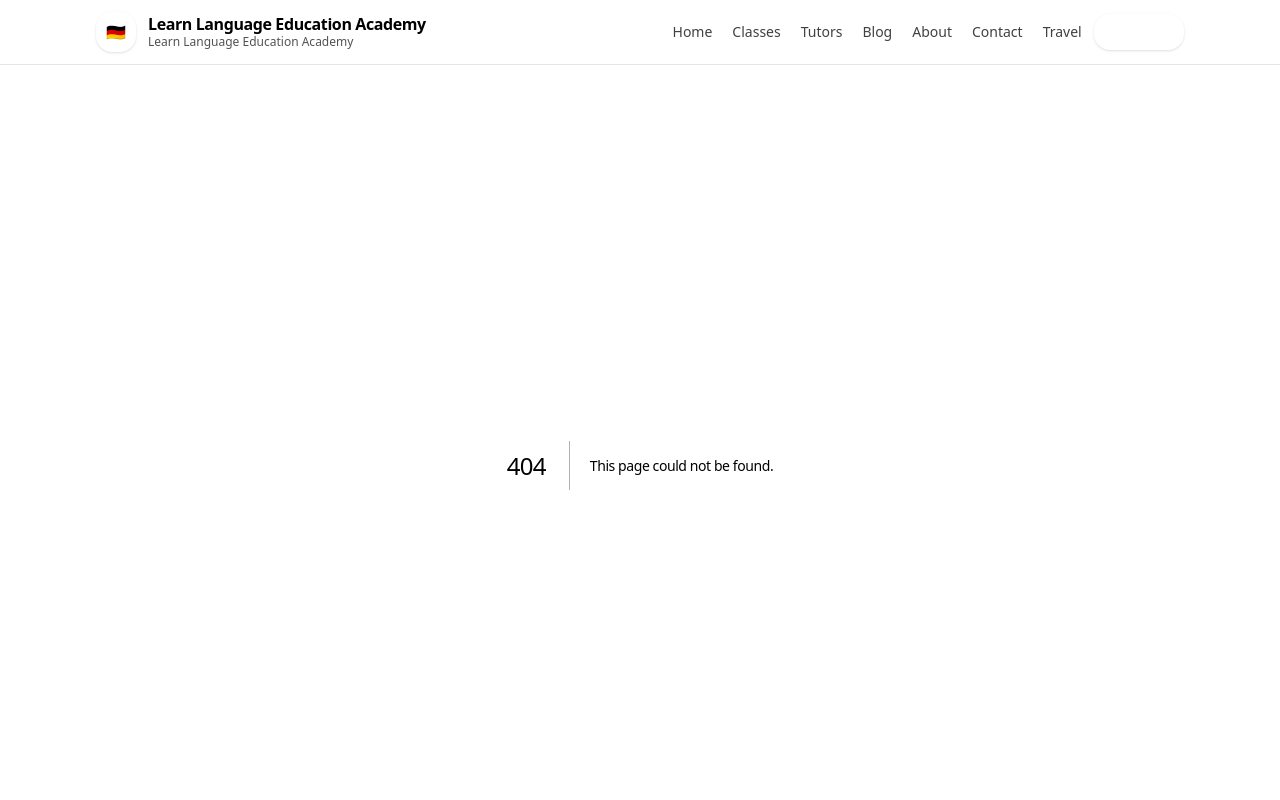
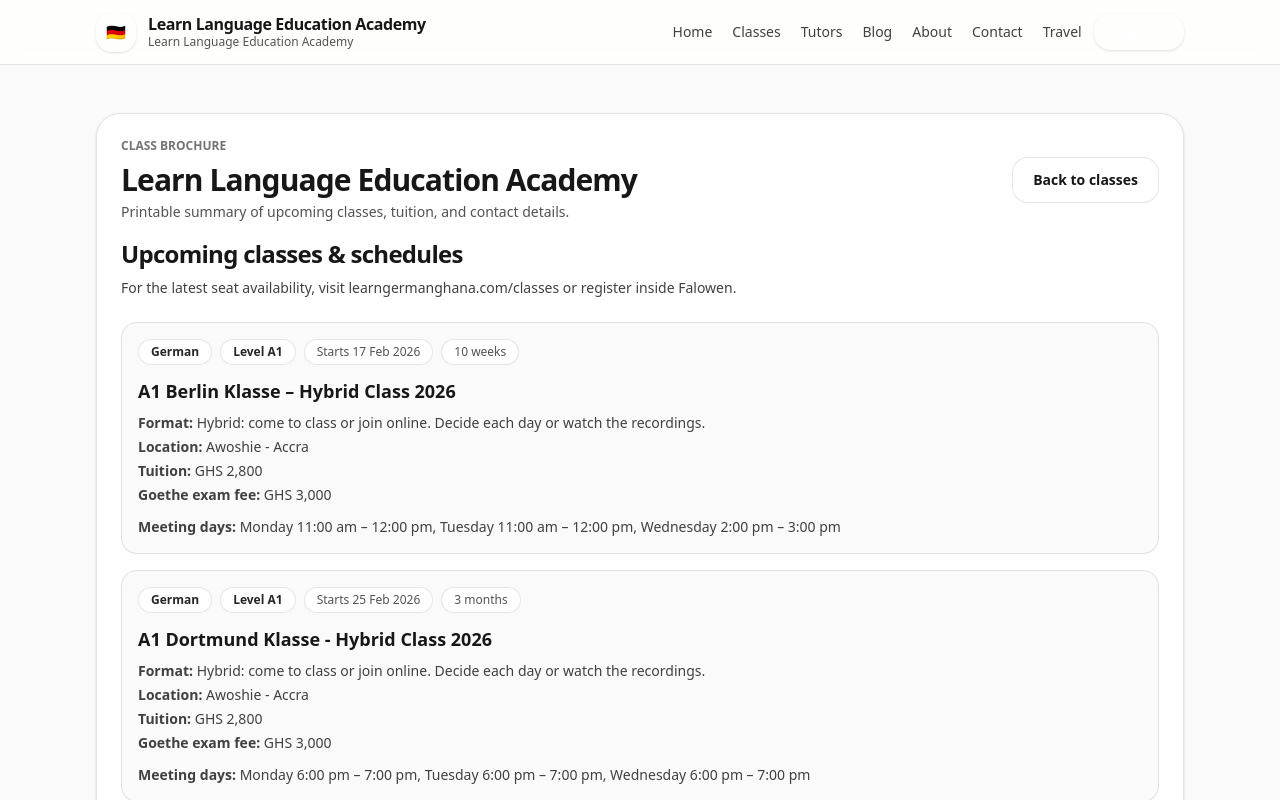
Before and after one commit to learngermanghana/learngermanghana-site, a Next.js app: page /classes/brochure in a window 1280 px wide. Before the commit this address had no page. Shown: the top 800 px of the page. Built offline with nearby package versions, Linux system fonts and the light colour scheme.

Commit message:
Fix brochure download flow

```diff
--- /dev/null
+++ b/src/app/classes/brochure/page.tsx
@@ -0,0 +1,119 @@
+import { Container } from "@/components/Container";
+import { BrochureAutoPrint } from "@/components/BrochureAutoPrint";
+import { BrochurePrintButton } from "@/components/BrochurePrintButton";
+import { upcomingClasses, tuitionFeesGHS, goetheExamFeesGHS } from "@/data/content";
+import { formatDatePretty } from "@/lib/date";
+import { SITE, WHATSAPP_LINK } from "@/lib/site";
+
+function money(amount: number) {
+  return `GHS ${amount.toLocaleString("en-GH")}`;
+}
+
+export default function ClassesBrochurePage() {
+  return (
+    <div className="bg-neutral-50 print:bg-white">
+      <Container>
+        <section className="py-8 sm:py-12">
+          <BrochureAutoPrint />
+          <div className="rounded-3xl border border-black/10 bg-white p-6 shadow-sm print:border-none print:shadow-none">
+            <div className="flex flex-col gap-4 sm:flex-row sm:items-center sm:justify-between print:hidden">
+              <div>
+                <div className="text-xs font-semibold uppercase text-neutral-500">Class Brochure</div>
+                <h1 className="mt-2 text-2xl sm:text-3xl font-semibold text-neutral-900">
+                  Learn Language Education Academy
+                </h1>
+                <p className="mt-1 text-sm text-neutral-600">
+                  Printable summary of upcoming classes, tuition, and contact details.
+                </p>
+              </div>
+              <div className="flex flex-col sm:flex-row gap-3">
+                <BrochurePrintButton />
+                <a
+                  href="/classes"
+                  className="inline-flex w-full sm:w-auto items-center justify-center rounded-2xl border border-black/10 bg-white px-5 py-3 text-sm font-semibold hover:bg-neutral-50"
+                >
+                  Back to classes
+                </a>
+              </div>
+            </div>
+
+            <div className="mt-4 print:mt-0">
+              <h2 className="text-xl sm:text-2xl font-semibold text-neutral-900">
+                Upcoming classes &amp; schedules
+              </h2>
+              <p className="mt-2 text-sm text-neutral-700">
+                For the latest seat availability, visit learngermanghana.com/classes or register inside Falowen.
+              </p>
+            </div>
+
+            <div className="mt-6 grid gap-4">
+              {upcomingClasses.map((item) => {
+                const tuition = item.tuitionFee ?? tuitionFeesGHS[item.level];
+                const examFee = item.examFee ?? goetheExamFeesGHS[item.level];
+                const examFeeLabel = item.language === "German" ? "Goethe exam fee" : "Exam fee";
+                const examFeeDisplay = examFee ? money(examFee) : "Check with provider";
+
+                return (
+                  <div key={item.id} className="rounded-2xl border border-black/10 bg-neutral-50 p-4">
+                    <div className="flex flex-wrap items-center gap-2 text-xs text-neutral-600">
+                      <span className="rounded-full border border-black/10 bg-white px-3 py-1 font-semibold text-neutral-800">
+                        {item.language}
+                      </span>
+                      <span className="rounded-full border border-black/10 bg-white px-3 py-1 font-semibold text-neutral-800">
+                        Level {item.level}
+                      </span>
+                      <span className="rounded-full border border-black/10 bg-white px-3 py-1">
+                        Starts {formatDatePretty(item.startDate)}
+                      </span>
+                      <span className="rounded-full border border-black/10 bg-white px-3 py-1">
+                        {item.duration}
+                      </span>
+                    </div>
+                    <div className="mt-3 text-lg font-semibold text-neutral-900">{item.title}</div>
+                    <div className="mt-2 text-sm text-neutral-700">
+                      <span className="font-semibold">Format:</span> {item.format}
+                    </div>
+                    <div className="mt-1 text-sm text-neutral-700">
+                      <span className="font-semibold">Location:</span> {item.location}
+                    </div>
+                    <div className="mt-1 text-sm text-neutral-700">
+                      <span className="font-semibold">Tuition:</span>{" "}
+                      {tuition ? money(tuition) : "Check in Falowen"}
+                    </div>
+                    <div className="mt-1 text-sm text-neutral-700">
+                      <span className="font-semibold">{examFeeLabel}:</span> {examFeeDisplay}
+                    </div>
+                    <div className="mt-3 text-sm text-neutral-700">
+                      <span className="font-semibold">Meeting days:</span>{" "}
+                      {item.meetingDays.map((meeting) => `${meeting.day} ${meeting.time}`).join(", ")}
+                    </div>
+                  </div>
+                );
+              })}
+            </div>
+
+            <div className="mt-6 rounded-2xl border border-black/10 bg-white p-4">
+              <div className="text-sm font-semibold text-neutral-900">How to enroll</div>
+              <ol className="mt-2 list-decimal space-y-1 pl-5 text-sm text-neutral-700">
+                <li>Create a Falowen account.</li>
+                <li>Open Upcoming Classes to confirm dates and fees.</li>
+                <li>Pay online to receive immediate access.</li>
+              </ol>
+            </div>
+
+            <div className="mt-6 rounded-2xl border border-black/10 bg-white p-4 text-sm text-neutral-700">
+              <div className="text-sm font-semibold text-neutral-900">Contact &amp; share</div>
+              <div className="mt-2">
+                Email: <span className="font-semibold">{SITE.email}</span>
+              </div>
+              <div>
+                WhatsApp: <a className="font-semibold" href={WHATSAPP_LINK}>+{SITE.phoneIntl}</a>
+              </div>
+              <div>Website: <span className="font-semibold">www.learngermanghana.com/classes</span></div>
+            </div>
+          </div>
+        </section>
+      </Container>
+    </div>
+  );
+}
--- a/src/app/classes/page.tsx
+++ b/src/app/classes/page.tsx
@@ -52,6 +52,7 @@ export default function ClassesPage() {
   const [selectedLanguage, setSelectedLanguage] = useState("All");
   const [selectedLevel, setSelectedLevel] = useState("All");
   const [selectedFormat, setSelectedFormat] = useState("All");
+  const [shareStatus, setShareStatus] = useState("");
 
   const languages = useMemo(
     () => ["All", ...Array.from(new Set(upcomingClasses.map((item) => item.language)))],
@@ -79,6 +80,34 @@ export default function ClassesPage() {
       }),
     [selectedLanguage, selectedLevel, selectedFormat]
   );
+
+  const handleShare = async () => {
+    const url = window.location.href;
+    const data = {
+      title: "Learn Language Education Academy classes",
+      text: "See upcoming classes, schedules, and enrollment details.",
+      url,
+    };
+
+    if (navigator.share) {
+      try {
+        await navigator.share(data);
+        setShareStatus("Thanks! Your share has been sent.");
+        return;
+      } catch (error) {
+        setShareStatus("Share canceled. You can copy the link instead.");
+        return;
+      }
+    }
+
+    if (navigator.clipboard?.writeText) {
+      await navigator.clipboard.writeText(url);
+      setShareStatus("Link copied. Share it with family or friends.");
+      return;
+    }
+
+    setShareStatus("Copy this link: " + url);
+  };
 
   return (
     <div className="bg-neutral-50">
@@ -196,6 +225,30 @@ export default function ClassesPage() {
                 </select>
               </label>
             </div>
+          </div>
+          <div className="mt-6 rounded-3xl border border-black/10 bg-white p-5 shadow-sm">
+            <div className="text-sm font-semibold text-neutral-900">Download &amp; share</div>
+            <p className="mt-2 text-sm text-neutral-700">
+              Send class information to family or clients in one tap, or download a printable brochure.
+            </p>
+            <div className="mt-4 flex flex-col sm:flex-row gap-3">
+              <a
+                href="/classes/brochure?download=1"
+                target="_blank"
+                rel="noreferrer"
+                className="inline-flex w-full sm:w-auto items-center justify-center rounded-2xl bg-brand-950 px-5 py-3 text-sm font-semibold text-white hover:bg-brand-900"
+              >
+                Download class brochure (PDF)
+              </a>
+              <button
+                type="button"
+                onClick={handleShare}
+                className="inline-flex w-full sm:w-auto items-center justify-center rounded-2xl border border-black/10 bg-white px-5 py-3 text-sm font-semibold hover:bg-neutral-50"
+              >
+                Share this page
+              </button>
+            </div>
+            {shareStatus ? <div className="mt-3 text-xs text-neutral-500">{shareStatus}</div> : null}
           </div>
 
           <div className="mt-6 grid gap-4 lg:grid-cols-2">
--- /dev/null
+++ b/src/components/BrochureAutoPrint.tsx
@@ -0,0 +1,23 @@
+"use client";
+
+import { useEffect } from "react";
+import { useSearchParams } from "next/navigation";
+
+export function BrochureAutoPrint() {
+  const searchParams = useSearchParams();
+  const shouldPrint = searchParams.get("download") === "1";
+
+  useEffect(() => {
+    if (!shouldPrint) {
+      return;
+    }
+
+    const timeout = window.setTimeout(() => {
+      window.print();
+    }, 300);
+
+    return () => window.clearTimeout(timeout);
+  }, [shouldPrint]);
+
+  return null;
+}
--- /dev/null
+++ b/src/components/BrochurePrintButton.tsx
@@ -0,0 +1,13 @@
+"use client";
+
+export function BrochurePrintButton() {
+  return (
+    <button
+      type="button"
+      onClick={() => window.print()}
+      className="inline-flex w-full sm:w-auto items-center justify-center rounded-2xl bg-brand-950 px-5 py-3 text-sm font-semibold text-white hover:bg-brand-900"
+    >
+      Print / Save as PDF
+    </button>
+  );
+}
```
